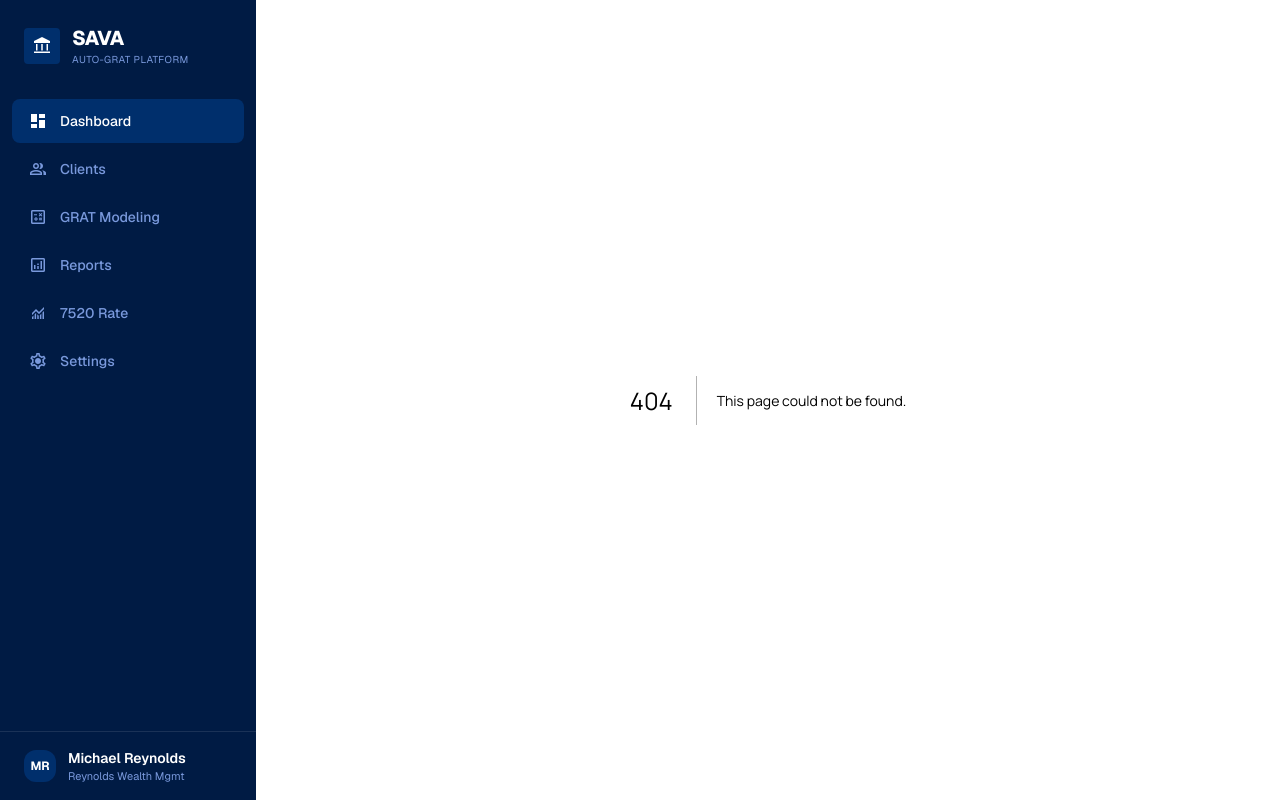
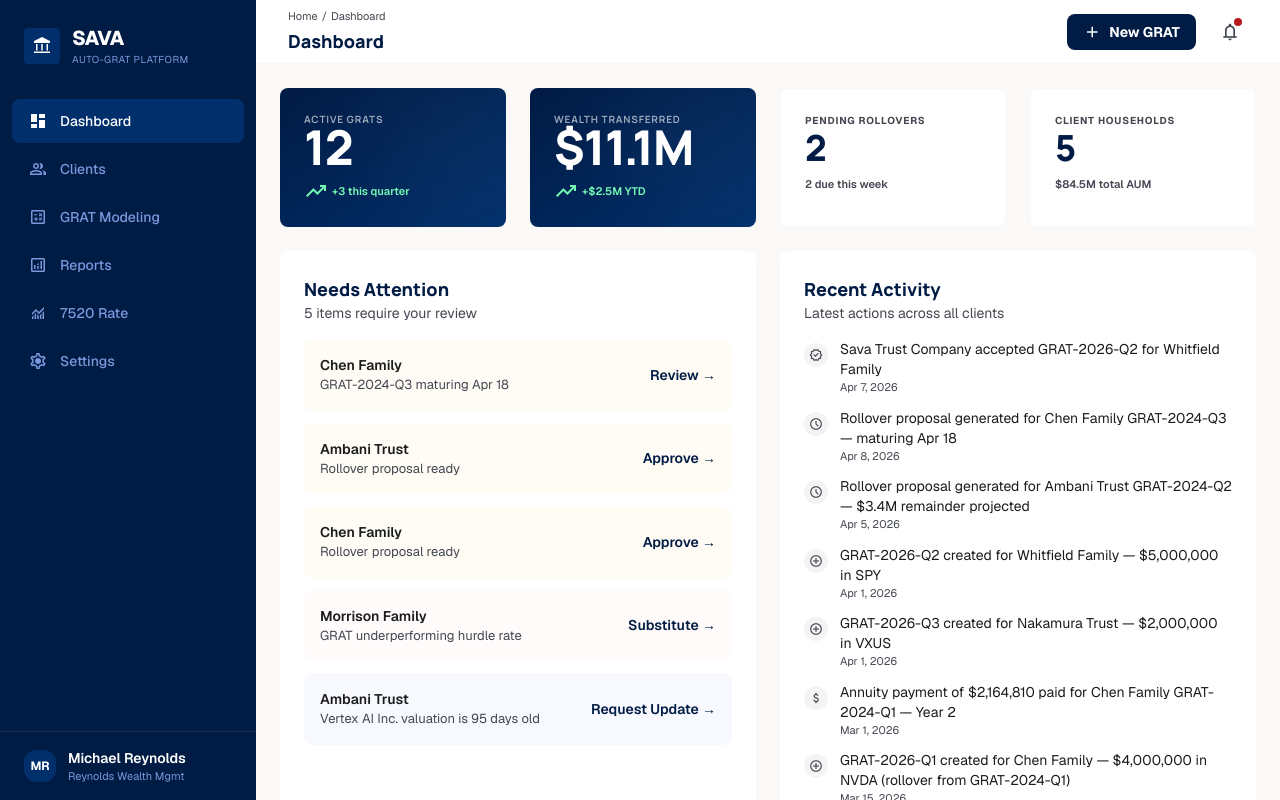
Before and after one commit to nimitmaru/sava-grat-demo, a Next.js app: page /dashboard in a window 1280 px wide. Before the commit this address had no page. Built offline with nearby package versions, Linux system fonts and the light colour scheme.

Commit message:
Add dashboard page with stats, alerts, and activity feed

```diff
--- /dev/null
+++ b/app/dashboard/page.tsx
@@ -0,0 +1,136 @@
+import { Header } from "@/components/layout/header"
+import { SavaFooter } from "@/components/layout/sava_footer"
+import { StatCard } from "@/components/ui/stat_card"
+import { getDashboardStats, getNeedsAttention, getActivities } from "@/lib/data/store"
+import { formatCompactCurrency, formatDate } from "@/lib/format"
+import Link from "next/link"
+
+export default function DashboardPage() {
+  const stats = getDashboardStats()
+  const attentionItems = getNeedsAttention()
+  const recentActivities = getActivities().slice(0, 8)
+
+  return (
+    <>
+      <Header
+        title="Dashboard"
+        breadcrumbs={[{ label: "Home", href: "/dashboard" }, { label: "Dashboard" }]}
+        actions={
+          <Link
+            href="/modeling"
+            className="flex items-center gap-2 rounded-xl bg-primary px-4 py-2 text-sm font-bold text-on-primary"
+          >
+            <span className="material-symbols-outlined" style={{ fontSize: "18px" }}>add</span>
+            New GRAT
+          </Link>
+        }
+      />
+      <div className="flex-1 overflow-y-auto bg-background p-6 space-y-6">
+        {/* Stat Cards Row */}
+        <div className="grid grid-cols-4 gap-6">
+          <StatCard
+            label="Active GRATs"
+            value={String(stats.activeGrats)}
+            trend="+3 this quarter"
+            trendDirection="up"
+            variant="hero"
+          />
+          <StatCard
+            label="Wealth Transferred"
+            value={formatCompactCurrency(stats.wealthTransferred)}
+            trend="+$2.5M YTD"
+            trendDirection="up"
+            variant="hero"
+          />
+          <StatCard
+            label="Pending Rollovers"
+            value={String(stats.pendingRollovers)}
+            trend="2 due this week"
+            variant="light"
+          />
+          <StatCard
+            label="Client Households"
+            value={String(stats.totalHouseholds)}
+            trend={`${formatCompactCurrency(stats.totalAUM)} total AUM`}
+            variant="light"
+          />
+        </div>
+
+        {/* Two-column grid: Needs Attention + Activity Feed */}
+        <div className="grid grid-cols-2 gap-6">
+          {/* Needs Attention */}
+          <div className="rounded-xl bg-surface-container-lowest p-6">
+            <h2 className="font-headline text-lg font-extrabold text-primary">Needs Attention</h2>
+            <p className="text-sm text-on-surface-variant mb-4">
+              {attentionItems.length} items require your review
+            </p>
+            <div className="space-y-3">
+              {attentionItems.map((item, i) => {
+                const bgColor =
+                  item.type === "underperforming"
+                    ? "bg-error-container/10"
+                    : item.type === "valuation"
+                    ? "bg-primary-fixed/20"
+                    : "bg-tertiary-fixed/10"
+
+                return (
+                  <Link
+                    key={i}
+                    href={item.actionUrl}
+                    className={`block rounded-xl ${bgColor} p-4 transition-colors hover:opacity-80`}
+                  >
+                    <div className="flex items-center justify-between">
+                      <div>
+                        <p className="text-sm font-semibold text-on-surface">{item.household.name}</p>
+                        <p className="text-[13px] text-on-surface-variant">{item.description}</p>
+                      </div>
+                      <span className="text-sm font-semibold text-primary">{item.action}</span>
+                    </div>
+                  </Link>
+                )
+              })}
+            </div>
+          </div>
+
+          {/* Recent Activity */}
+          <div className="rounded-xl bg-surface-container-lowest p-6">
+            <h2 className="font-headline text-lg font-extrabold text-primary">Recent Activity</h2>
+            <p className="text-sm text-on-surface-variant mb-4">Latest actions across all clients</p>
+            <div className="space-y-3">
+              {recentActivities.map((activity) => (
+                <div key={activity.id} className="flex items-start gap-3">
+                  <div className="mt-1 flex h-6 w-6 shrink-0 items-center justify-center rounded-full bg-surface-container-low">
+                    <span
+                      className="material-symbols-outlined text-on-surface-variant"
+                      style={{ fontSize: "14px" }}
+                    >
+                      {activity.type === "trust_accepted"
+                        ? "verified"
+                        : activity.type === "rollover_approved"
+                        ? "autorenew"
+                        : activity.type === "grat_created"
+                        ? "add_circle"
+                        : activity.type === "annuity_paid"
+                        ? "attach_money"
+                        : activity.type === "substitution"
+                        ? "swap_horiz"
+                        : activity.type === "valuation_requested"
+                        ? "query_stats"
+                        : "schedule"}
+                    </span>
+                  </div>
+                  <div className="min-w-0 flex-1">
+                    <p className="text-sm text-on-surface">{activity.description}</p>
+                    <p className="text-[11px] text-on-surface-variant">{formatDate(activity.timestamp)}</p>
+                  </div>
+                </div>
+              ))}
+            </div>
+          </div>
+        </div>
+
+        <SavaFooter />
+      </div>
+    </>
+  )
+}
```
